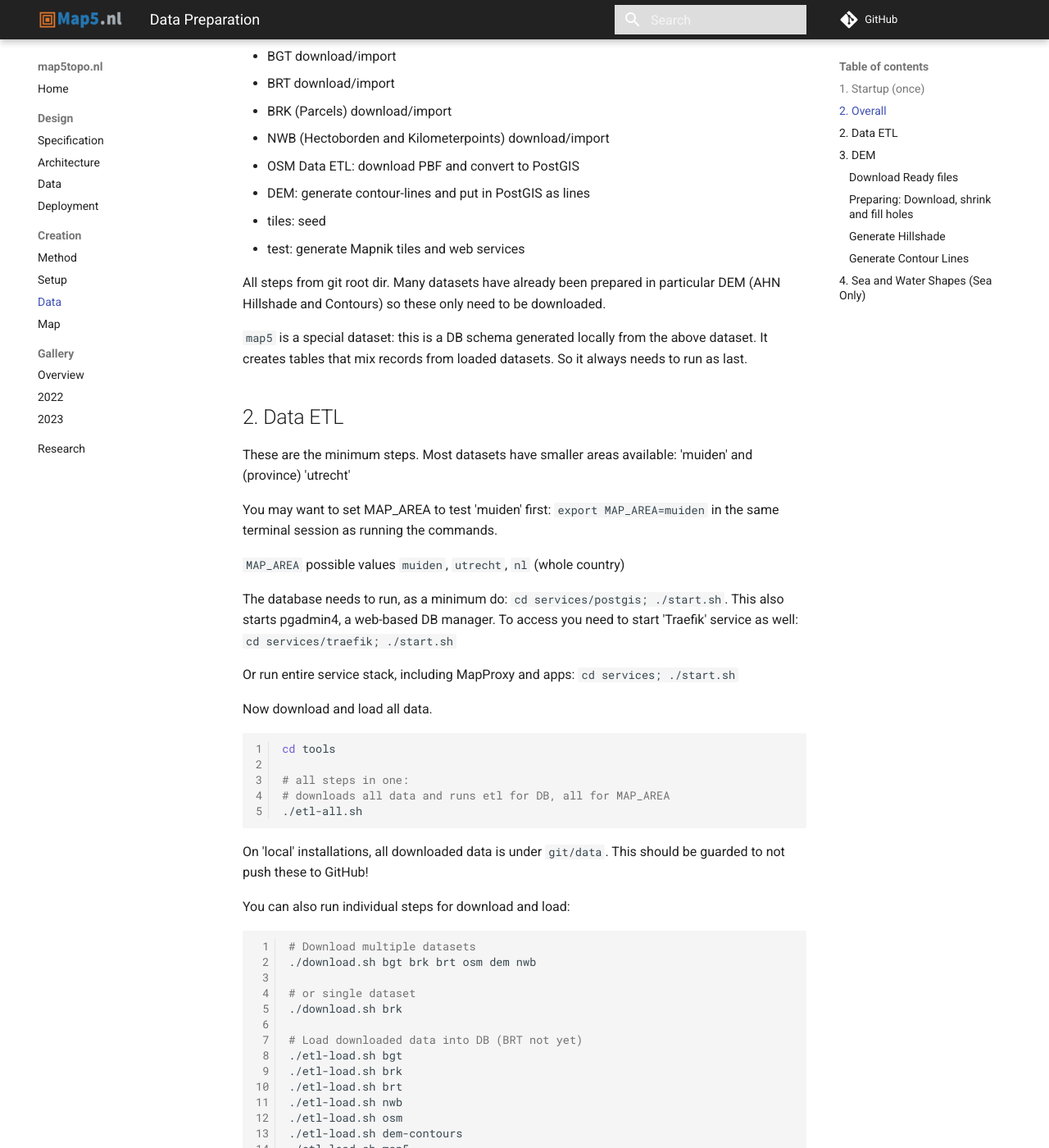
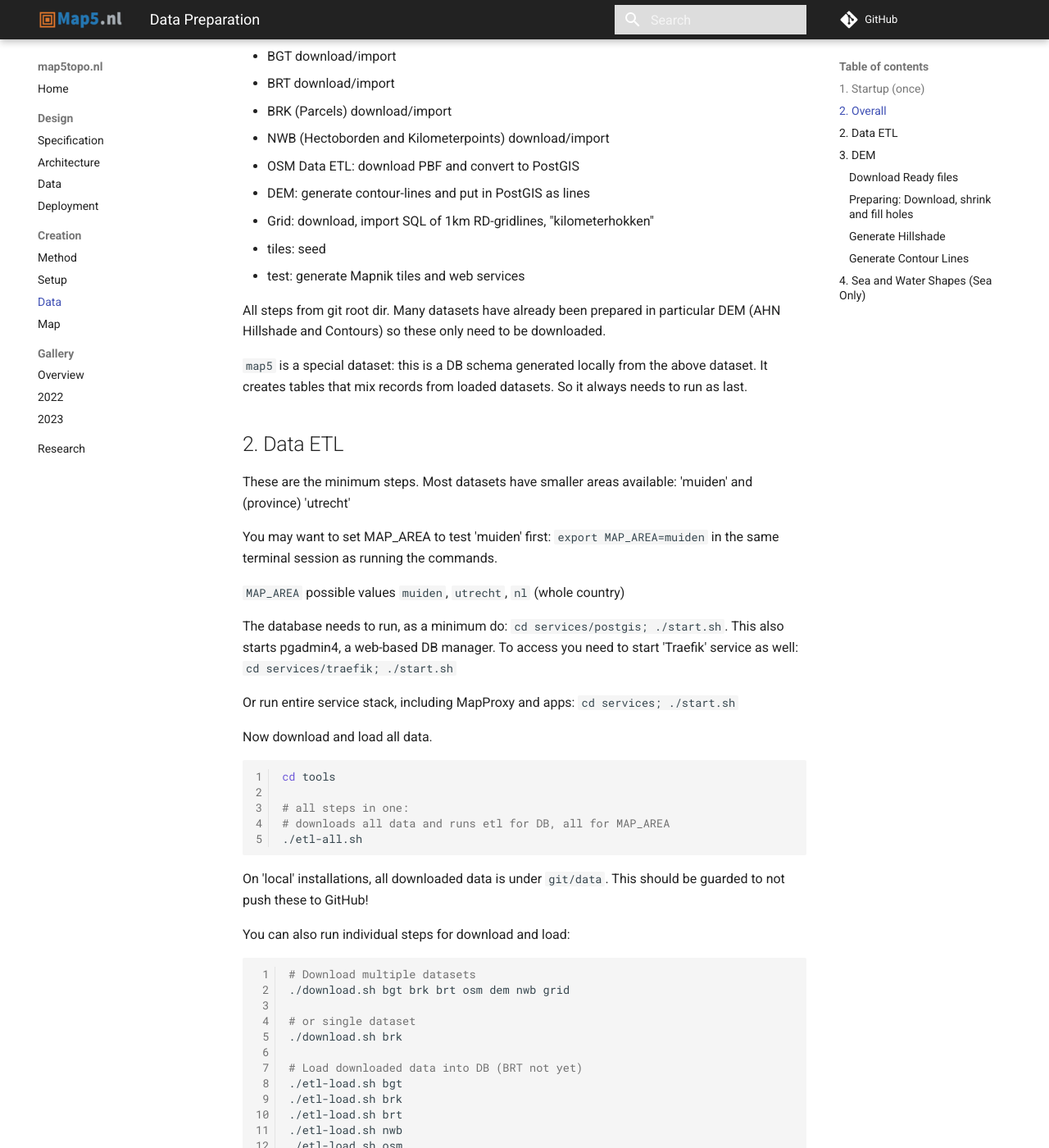
Before and after one commit to map5nl/map5topo.nl, an MkDocs documentation site: the page built from docs/src/create/data.md, in a window 1280 px wide and 1400 px high, scrolled down 786 px. Shown: the whole window at 82% size. Built offline with MkDocs 1.6.1 and Material for MkDocs 9.7.7, drawn with Linux system fonts in a browser that asks for light colours; comment, search, counter and statistics services are not loaded.

Commit message:
doc for gridlines

````diff
--- a/docs/src/create/data.md
+++ b/docs/src/create/data.md
@@ -33,6 +33,7 @@ Data steps:
 * NWB (Hectoborden and Kilometerpoints) download/import
 * OSM Data ETL: download PBF and convert to PostGIS
 * DEM: generate contour-lines and put in PostGIS as lines
+* Grid: download, import SQL of 1km RD-gridlines, "kilometerhokken"
 * tiles: seed
 * test: generate Mapnik tiles and web services
 
@@ -74,7 +75,7 @@ You can also run individual steps for download and load:
 ``` {.bash linenums="1"}
 
 # Download multiple datasets
-./download.sh bgt brk brt osm dem nwb
+./download.sh bgt brk brt osm dem nwb grid
 
 # or single dataset
 ./download.sh brk
@@ -86,6 +87,7 @@ You can also run individual steps for download and load:
 ./etl-load.sh nwb
 ./etl-load.sh osm
 ./etl-load.sh dem-contours
+./etl-load.sh grid
 ./etl-load.sh map5
 
 # or only OSM
````
Also changed, not shown: docs/src/design/data.md (+1 -1 lines).
